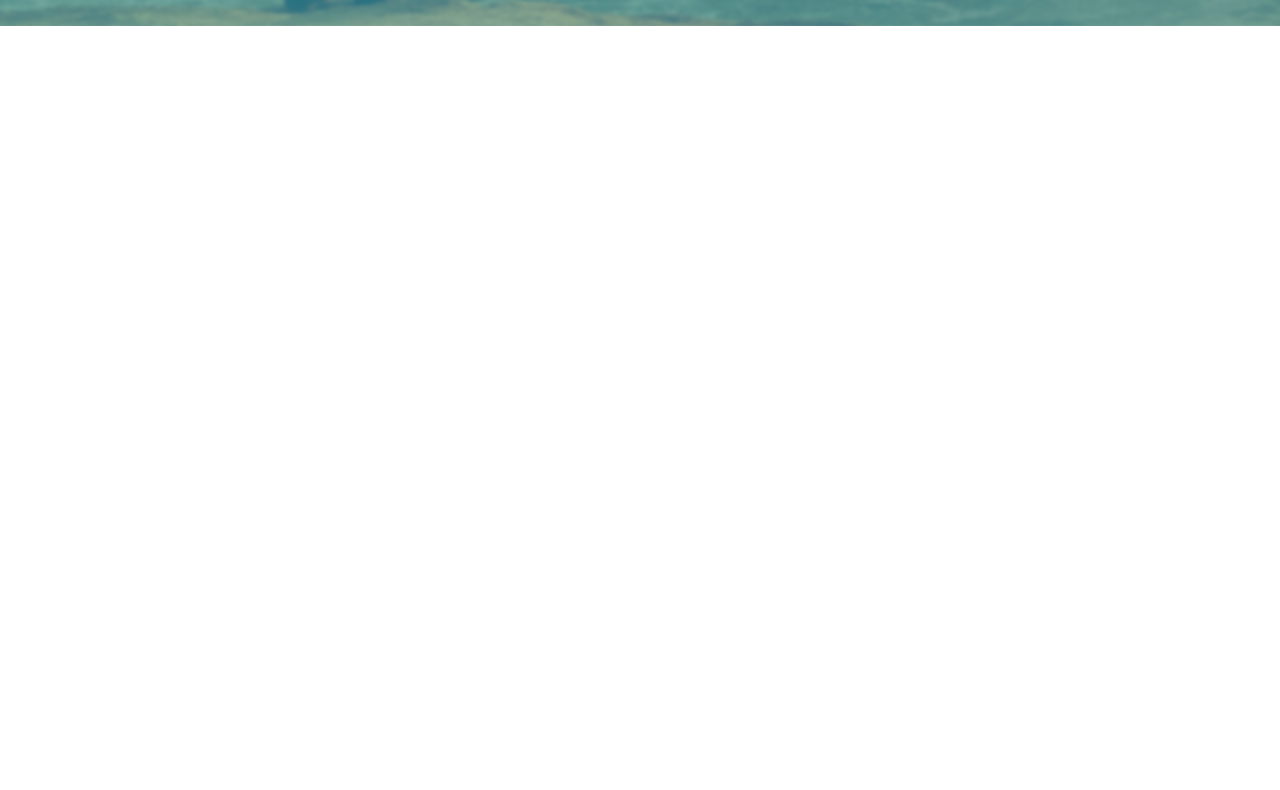
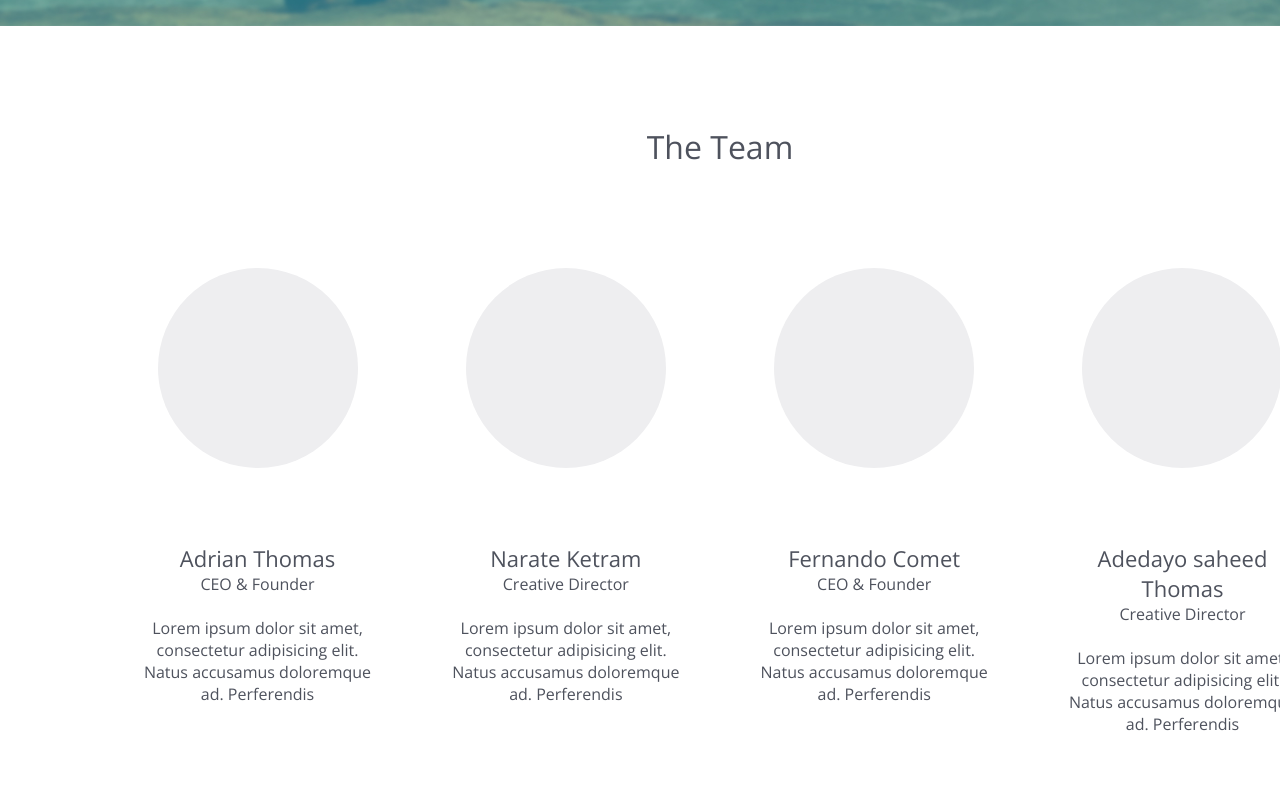
Before and after one commit to SergejGenri/test-small, a website: page app/index.html in a window 1280 px wide. Shown: the part 640-1430 px from the top of the page. Drawn offline with nearby package versions, Linux system fonts and the light colour scheme.

Commit message:
add team section and nav-fix optional

```diff
--- a/app/index.html
+++ b/app/index.html
@@ -34,7 +34,7 @@
 					<ul>
 						<li>
 							<div class="slider-text">
-								<h2>This is a main heading</h2>
+								<h3>This is a main heading</h3>
 								<span>Lorem ipsum dolor sit amet, consectetur adipisicing elit</span>
 								<button class="btn-img-slid">Learn more</button>
 							</div>
@@ -42,13 +42,13 @@
 						</li>
 						<li>
 							<div class="slider-text">
-								<h2>This is a main heading</h2>
+								<h3>This is a main heading</h3>
 								<span>Lorem ipsum dolor sit amet, consectetur adipisicing elit</span>
 								<button class="btn-img-slid">Learn more</button>
 							</div><img src="img/image2.jpg" alt="" width="100%" height="100%"></li>
 						<li>
 							<div class="slider-text">
-								<h2>This is a main heading</h2>
+								<h3>This is a main heading</h3>
 								<span>Lorem ipsum dolor sit amet, consectetur adipisicing elit</span>
 								<button class="btn-img-slid">Learn more</button>
 							</div><img src="img/image3.jpg" alt="" width="100%" height="100%"></li>
@@ -60,18 +60,50 @@
 
 		<section class="team">
 			<div class="containers">
-
+				<h3 class="team-header">The Team</h3>
+				<div class="team-block">
+					<div class="team-block-man">
+						<div class="team-avatar"></div>
+						<h6>Adrian Thomas</h6>
+						<p>CEO & Founder</p><br>
+						<p>Lorem ipsum dolor sit amet, consectetur adipisicing elit. Natus accusamus doloremque ad. Perferendis</p>
+					</div>
+					<div class="team-block-man">
+						<div class="team-avatar"></div>
+						<h6>Narate Ketram</h6>
+						<p>Creative Director</p><br>
+						<p>Lorem ipsum dolor sit amet, consectetur adipisicing elit. Natus accusamus doloremque ad. Perferendis</p>
+					</div>
+					<div class="team-block-man">
+						<div class="team-avatar"></div>
+						<h6>Fernando Comet</h6>
+						<p>CEO & Founder</p><br>
+						<p>Lorem ipsum dolor sit amet, consectetur adipisicing elit. Natus accusamus doloremque ad. Perferendis</p>
+					</div>
+					<div class="team-block-man">
+						<div class="team-avatar"></div>
+						<h6>Adedayo saheed Thomas</h6>
+						<p>Creative Director</p><br>
+						<p>Lorem ipsum dolor sit amet, consectetur adipisicing elit. Natus accusamus doloremque ad. Perferendis</p>
+					</div>
+				</div>
+				<div class="team-plans">
+				</div>
 			</div>
 		</section>
 
 		</div>
 
 		<footer>
+			<div class="containers">
+
+			</div>
 
 		</footer>
 
 		<script src="js/slider.js"></script>
 		<script src="js/jquery_002.js"></script>
+		<script src="js/menu-fix.js"></script>
 
 </body>
 
--- /dev/null
+++ b/app/js/menu-fix.js
@@ -0,0 +1,13 @@
+$(document).ready(function () {
+	$(function () {
+		$(function () {
+			$(window).scroll(function () {
+				if ($(this).scrollTop() >= 160) {
+					$('.header').addClass('stickytop');
+				} else {
+					$('.header').removeClass('stickytop');
+				}
+			});
+		});
+	});
+});
--- a/app/scss/slider.scss
+++ b/app/scss/slider.scss
@@ -1,8 +1,9 @@
 .jcarousel-wrapper {
 	position: relative;
-	width: 1440px;
+	width: 100%;
 	height: 565px;
 	margin: auto;
+	background-color: #44c0c2;
 }
 
 
@@ -109,7 +110,7 @@
 	bottom: 0;
 	left: 0;
 	margin: auto;
-	h2 {
+	h3 {
 		font-size: 52px;
 		font-weight: 600;
 	}
@@ -128,5 +129,6 @@
 		color: #fff;
 		font-size: 22px;
 		border-radius: 6px;
+		cursor: pointer;
 	}
 }
--- a/app/scss/style.scss
+++ b/app/scss/style.scss
@@ -4,7 +4,9 @@
 }
 
 .wrapper {
+	width: 1440px;
 	height: 100%;
+	margin: auto;
 	font-family: 'Open Sans', sans-serif;
 	a {
 		text-decoration: none;
@@ -18,6 +20,7 @@
 
 .header {
 	height: 100px;
+	background-color: rgba(255, 255, 255, .8);
 }
 
 .logo {
@@ -44,7 +47,6 @@
 		color: #000;
 		margin-left: 15px;
 		line-height: 7;
-		transition: .3;
 		&:hover {
 			color: #44c0c2;
 			border-bottom: 3px solid #44c0c2;
@@ -52,6 +54,57 @@
 	}
 }
 
-.team {
-	height: 800px;
+.stickytop {
+	width: 1440px;
+	position: fixed;
+	top: 0;
+	z-index: 999;
+	transition: .5s;
 }
+
+.team-header {
+	text-align: center;
+	margin: 100px 0;
+	font-size: 32px;
+	font-weight: 200;
+	color: #4e525d;
+}
+
+.team-block {
+	display: flex;
+	justify-content: space-between;
+	margin: 10px 0 110px 0;
+}
+
+.team-block-man {
+	width: 245px;
+	height: 415px;
+	text-align: center;
+	color: #4e525d;
+	font-weight: 200;
+	h6 {
+		font-size: 22px;
+		margin-top: 70px;
+		font-weight: 400;
+	}
+}
+
+.team-avatar {
+	width: 200px;
+	height: 200px;
+	display: inline-block;
+	border-radius: 50%;
+	background-color: #eeeef0;
+}
+
+.plans-block {
+	height: 740px;
+	background-color: #f1f1f1;
+}
+
+footer {
+	width: 1440px;
+	height: 685px;
+	margin: auto;
+	background: #181818 url('../img/footer-background.jpg') no-repeat;
+}
```
Also changed, not shown: app/css/main.css, app/img/footer-background.jpg (added).
